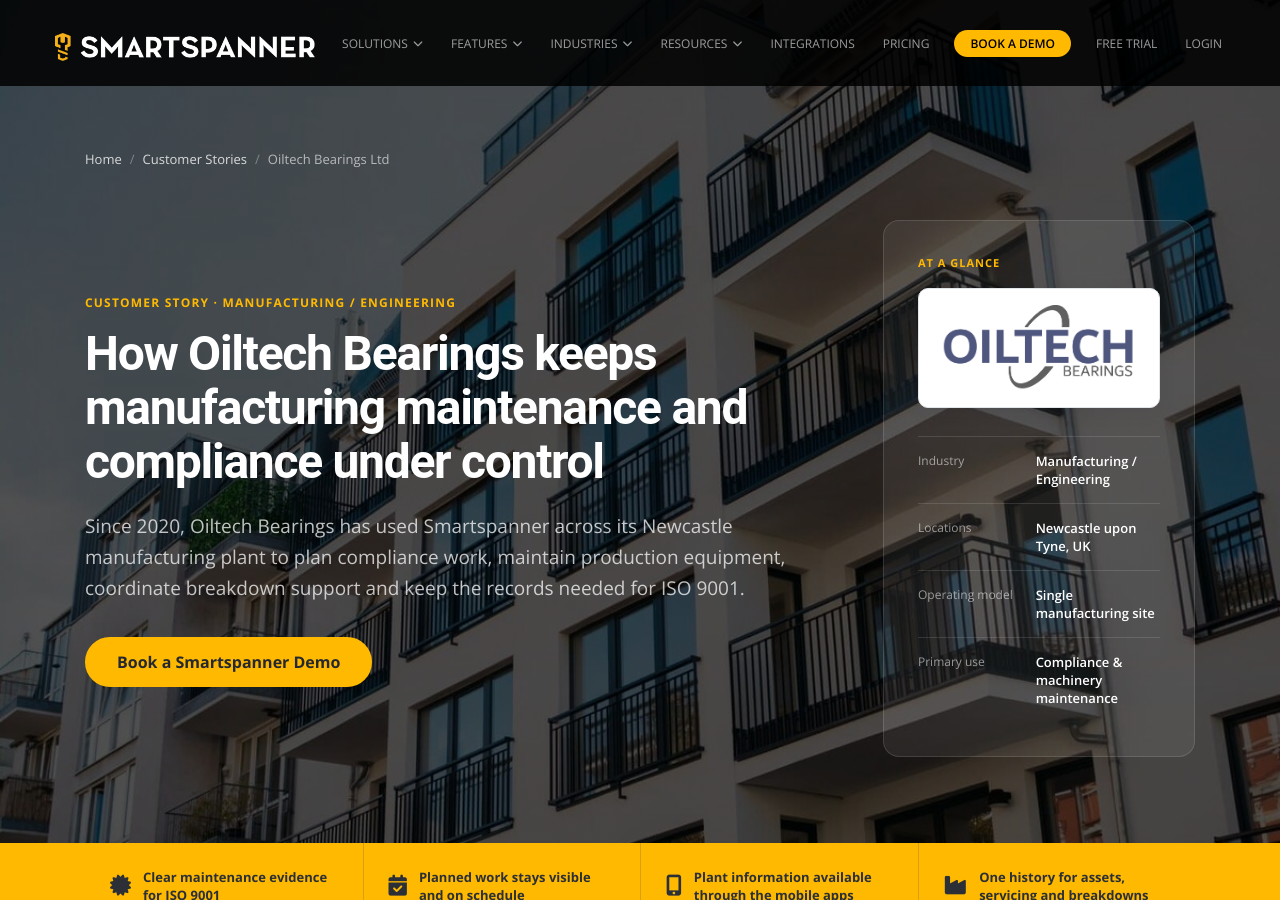
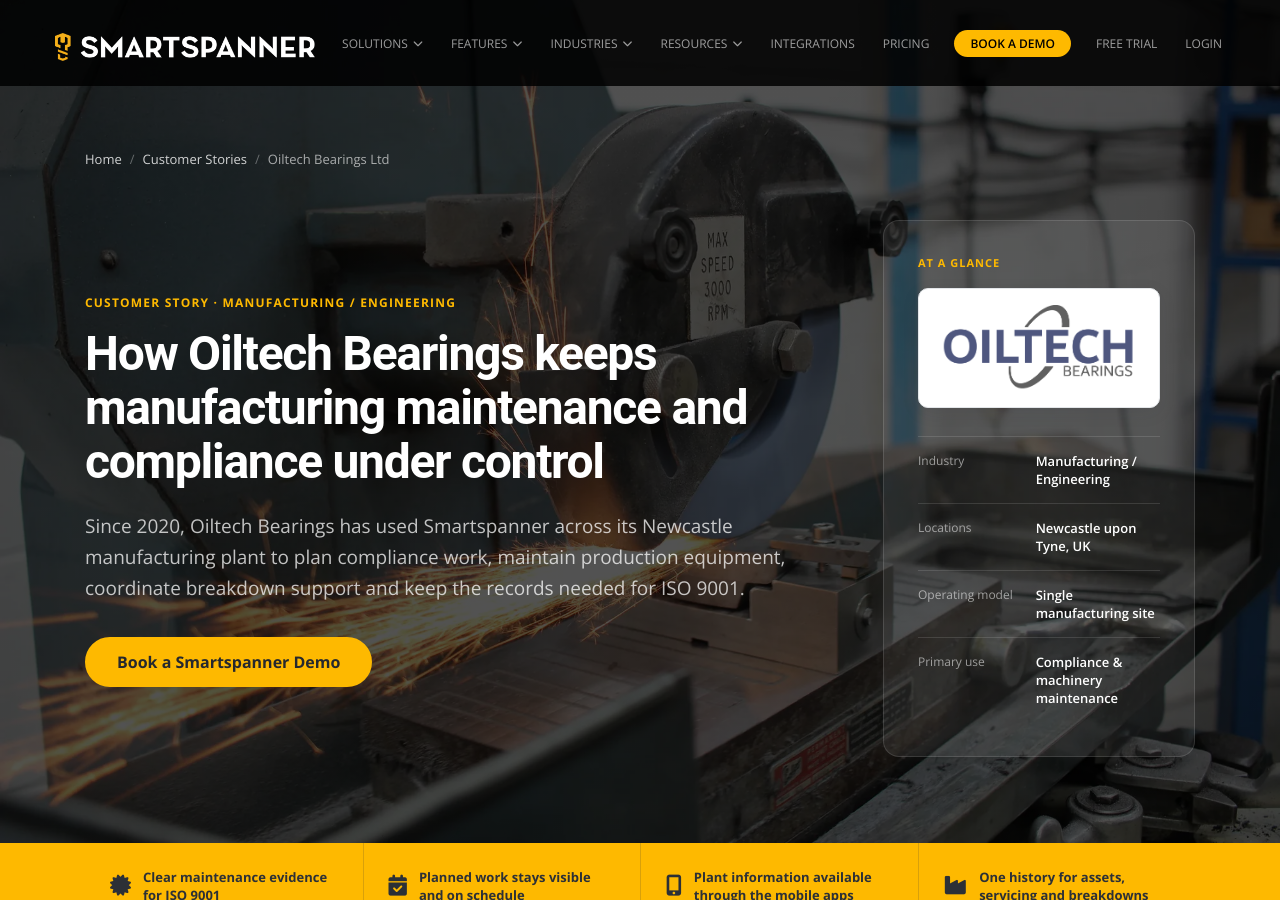
Before and after one commit to smartspanner/smartspanner.com, a Jekyll site: the page built from case-studies/oiltech-bearings.html, in a window 1280 px wide and 900 px high. Built offline with Jekyll 4.4.1, drawn with Linux system fonts in a browser that asks for light colours.

Commit message:
style: add Oiltech case study hero

```diff
--- a/_layouts/case-study.html
+++ b/_layouts/case-study.html
@@ -1,8 +1,9 @@
 ---
 layout: default
 ---
+{% assign case_study_hero_image = page.hero_image | default: '/assets/img/breadcrumbs-bg.jpg' %}
 <main id="main" class="case-study-page">
-  <section class="case-study-hero" style="background-image: linear-gradient(rgba(0, 0, 0, 0.68), rgba(0, 0, 0, 0.68)), url('{{ '/assets/img/breadcrumbs-bg.jpg' | relative_url }}');">
+  <section class="case-study-hero" style="background-image: linear-gradient(rgba(0, 0, 0, 0.68), rgba(0, 0, 0, 0.68)), url('{{ case_study_hero_image | relative_url }}');">
     <div class="container">
       <nav class="case-study-breadcrumbs" aria-label="Breadcrumb">
         <ol>
--- a/case-studies/oiltech-bearings.html
+++ b/case-studies/oiltech-bearings.html
@@ -7,7 +7,8 @@
 permalink: /case-studies/oiltech-bearings/
 customer: Oiltech Bearings Ltd
 logo: /assets/img/case-studies/oiltech-bearings-logo.png
-image: /assets/img/manufacturing-maintenance.jpg
+image: /assets/img/case-studies/oiltech-bearings-hero.webp
+hero_image: /assets/img/case-studies/oiltech-bearings-hero.webp
 date_published: 2026-08-25
 date_modified: 2026-08-25
 industry: Manufacturing / Engineering
```
Also changed, not shown: assets/img/case-studies/oiltech-bearings-hero.webp (added).
